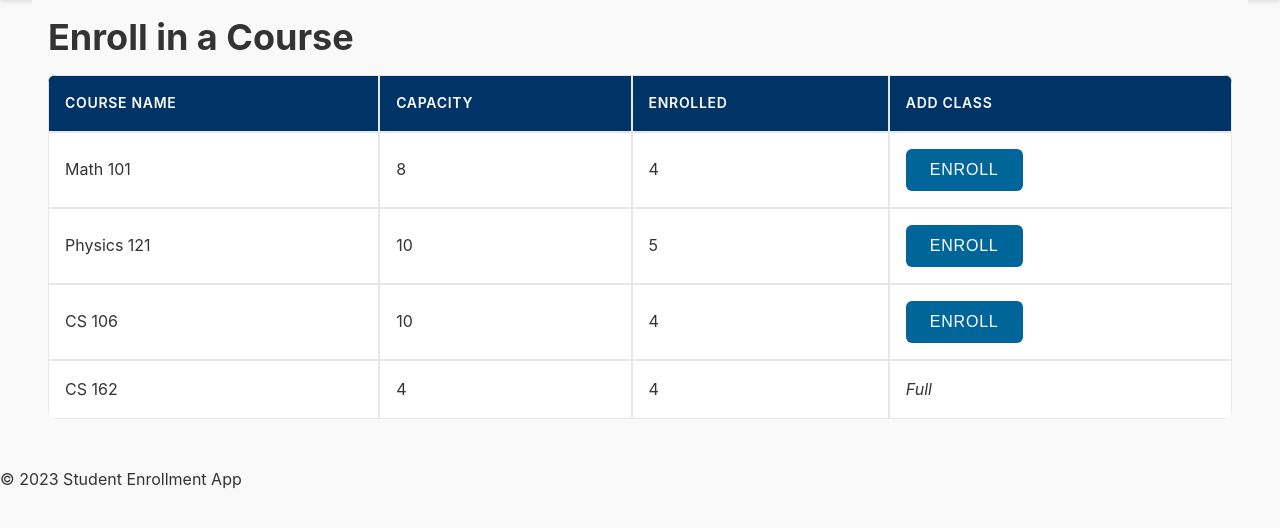
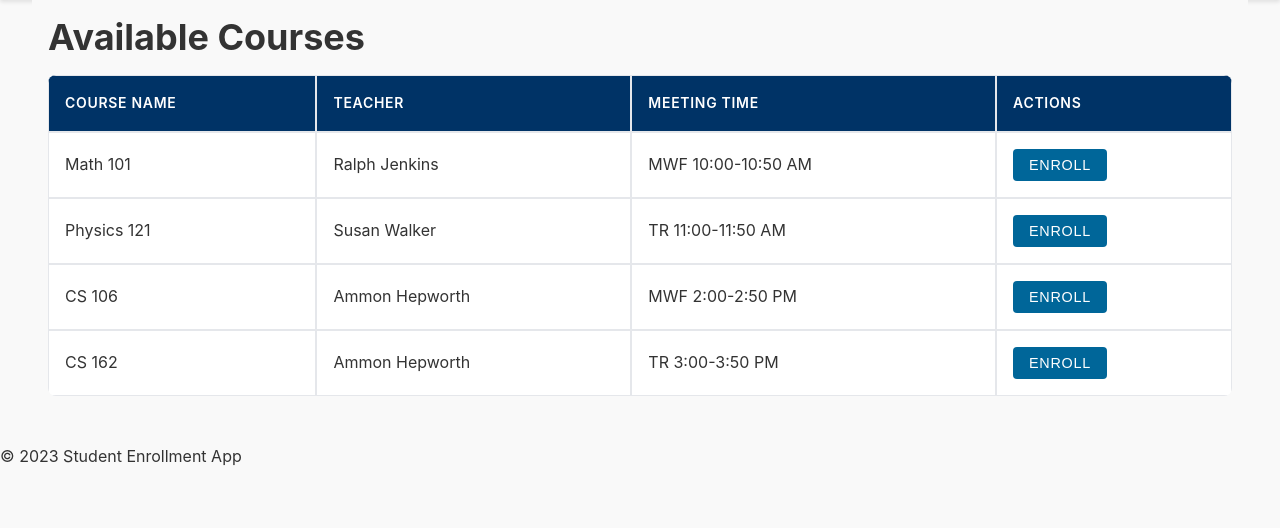
Before and after one commit to justin-chang-559/Lab_8_Mini_Project, a Flask app: page /student/enroll in a window 1280 px wide. Shown: the part 91-619 px from the top of the page. Run offline with Flask 3, Linux system fonts and the light colour scheme; a user stored in the database is signed in.

Commit message:
Added Course times to teacher teacher and student views.

```diff
--- a/app/models.py
+++ b/app/models.py
@@ -24,12 +24,14 @@ class Course(db.Model):
     id = db.Column(db.Integer, primary_key=True)
     name = db.Column(db.String(120), index=True, unique=True, nullable=False)
     capacity = db.Column(db.Integer, nullable=False)
-    teacher_id = db.Column(db.Integer, db.ForeignKey('user.id'), nullable=False)  # Link to the teacher
-    teacher = db.relationship('User', backref='courses')  # Backref to access courses taught by the teacher
+    meeting_time = db.Column(db.String(120), nullable=True)  # New column for meeting times
+    teacher_id = db.Column(db.Integer, db.ForeignKey('user.id'), nullable=False)  # Foreign key to the teacher
+    teacher = db.relationship('User', backref='courses')  # Relationship to the teacher
     enrollments = db.relationship('Enrollment', back_populates='course', lazy='dynamic')
 
     def __repr__(self):
         return f'<Course {self.name}>'
+
 
 
 class Enrollment(db.Model):
--- a/app/routes.py
+++ b/app/routes.py
@@ -43,6 +43,7 @@ def init_routes(app):
         enrollments = Enrollment.query.filter_by(student_id=current_user.id).all()
         courses = [e.course for e in enrollments]
         return render_template('student/courses.html', courses=courses)
+
 
     @app.route('/student/enroll', methods=['GET', 'POST'])
     @login_required
@@ -196,35 +197,41 @@ def init_routes(app):
     @app.route('/admin/courses/new', methods=['GET', 'POST'])
     @login_required
     def admin_new_course():
-        if admin_required(): return admin_required()
+        if current_user.role != 'admin':
+            return redirect(url_for('index'))
         teachers = User.query.filter_by(role='teacher').all()
         if request.method == 'POST':
             name = request.form['name']
             capacity = int(request.form['capacity'])
             teacher_id = int(request.form['teacher_id'])
+            meeting_time = request.form['meeting_time']  # Fetch meeting time from form
 
-            new_course = Course(name=name, capacity=capacity, teacher_id=teacher_id)
+            new_course = Course(name=name, capacity=capacity, teacher_id=teacher_id, meeting_time=meeting_time)
             db.session.add(new_course)
             db.session.commit()
             flash('Course created successfully.')
             return redirect(url_for('admin_courses'))
         return render_template('admin/new_course.html', teachers=teachers)
 
+
     # Edit a course
     @app.route('/admin/courses/edit/<int:course_id>', methods=['GET', 'POST'])
     @login_required
     def admin_edit_course(course_id):
-        if admin_required(): return admin_required()
+        if current_user.role != 'admin':
+            return redirect(url_for('index'))
         course = Course.query.get_or_404(course_id)
         teachers = User.query.filter_by(role='teacher').all()
         if request.method == 'POST':
             course.name = request.form['name']
             course.capacity = int(request.form['capacity'])
             course.teacher_id = int(request.form['teacher_id'])
+            course.meeting_time = request.form['meeting_time']  # Update meeting time
             db.session.commit()
             flash('Course updated successfully.')
             return redirect(url_for('admin_courses'))
         return render_template('admin/edit_course.html', course=course, teachers=teachers)
+
 
     # Delete a course
     @app.route('/admin/courses/delete/<int:course_id>', methods=['POST'])
--- a/app/templates/admin/edit_course.html
+++ b/app/templates/admin/edit_course.html
@@ -18,6 +18,9 @@
         {% endfor %}
     </select>
 
+    <label for="meeting_time">Meeting Time:</label>
+    <input type="text" id="meeting_time" name="meeting_time" value="{{ course.meeting_time }}" placeholder="e.g., MWF 10:00-10:50 AM" required>
+
     <button type="submit">Update Course</button>
 </form>
 {% endblock %}
--- a/app/templates/student/enroll.html
+++ b/app/templates/student/enroll.html
@@ -1,49 +1,35 @@
 {% extends 'base.html' %}
 
 {% block content %}
-<h1>Enroll in a Course</h1>
-
-<!-- <form method="post">
-  <label for="course">Course:</label>
-  <select name="course_id" id="course" required>
-    {% for course in courses %}
-      <option value="{{ course.id }}">{{ course.name }}</option>
-    {% endfor %}
-  </select>
-  <button type="submit" name="action" value="enroll">Enroll</button>
-  <button type="submit" name="action" value="drop">Drop</button>
-</form> -->
-
-<table class="course-table">
+<h1>Available Courses</h1>
+<table>
     <thead>
         <tr>
             <th>Course Name</th>
-          <th>Capacity</th>
-          <th>Enrolled</th>
-          <th>Add Class</th>
+            <th>Teacher</th>
+            <th>Meeting Time</th>
+            <th>Actions</th>
         </tr>
     </thead>
     <tbody>
         {% for course in courses %}
         <tr>
             <td>{{ course.name }}</td>
-          <td>{{ course.capacity }}</td>
-          <td>{{ course.enrollments.count() }}</td>
+            <td>{{ course.teacher.username }}</td>
+            <td>{{ course.meeting_time }}</td>
             <td>
                 {% if course.id in enrolled_courses %}
-                  <!-- Show Drop Button -->
-                  <form method="post" style="display:inline;">
+                <form method="post" action="{{ url_for('student_enroll') }}">
                     <input type="hidden" name="course_id" value="{{ course.id }}">
-                      <button type="submit" name="action" value="drop">Drop</button>
-                  </form>
-              {% elif course.enrollments.count() < course.capacity %}
-                  <!-- Show Enroll Button -->
-                  <form method="post" style="display:inline;">
-                      <input type="hidden" name="course_id" value="{{ course.id }}">
-                      <button type="submit" name="action" value="enroll">Enroll</button>
+                    <input type="hidden" name="action" value="drop">
+                    <button type="submit" class="action-button delete">Drop</button>
                 </form>
                 {% else %}
-                  <em>Full</em>
+                <form method="post" action="{{ url_for('student_enroll') }}">
+                    <input type="hidden" name="course_id" value="{{ course.id }}">
+                    <input type="hidden" name="action" value="enroll">
+                    <button type="submit" class="action-button">Enroll</button>
+                </form>
                 {% endif %}
             </td>
         </tr>
```
Also changed, not shown: app/templates/admin/new_course.html (+6 -3 lines), app/templates/student/courses.html (+17 -2 lines), app/utils.py (+14 -42 lines), app.db. Lines whose indentation alone changed are shown as unchanged.
